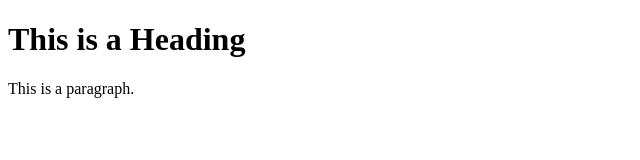
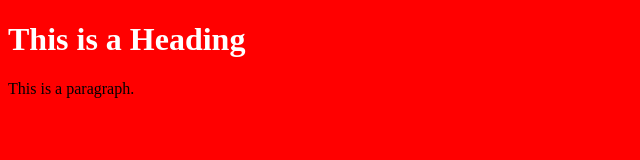
Before and after one commit to MaddieWilliams24/semesterproject.github.io, a plain HTML site: page index.html in a window 1280 px wide. Shown: the whole page, without its empty margins (0-640 px from the left). Drawn offline with Linux system fonts and the light colour scheme.

Commit message:
Update index.html

```diff
--- a/index.html
+++ b/index.html
@@ -4,10 +4,10 @@
       <title>Welcome to Austrailia!</title>
       <style>
          body {
-         background-color: colorname;
+         background-color: red;
          }
          h1 {
-         color: color;
+         color: white;
          text-align: left,center,right;
          }
          p {
```
